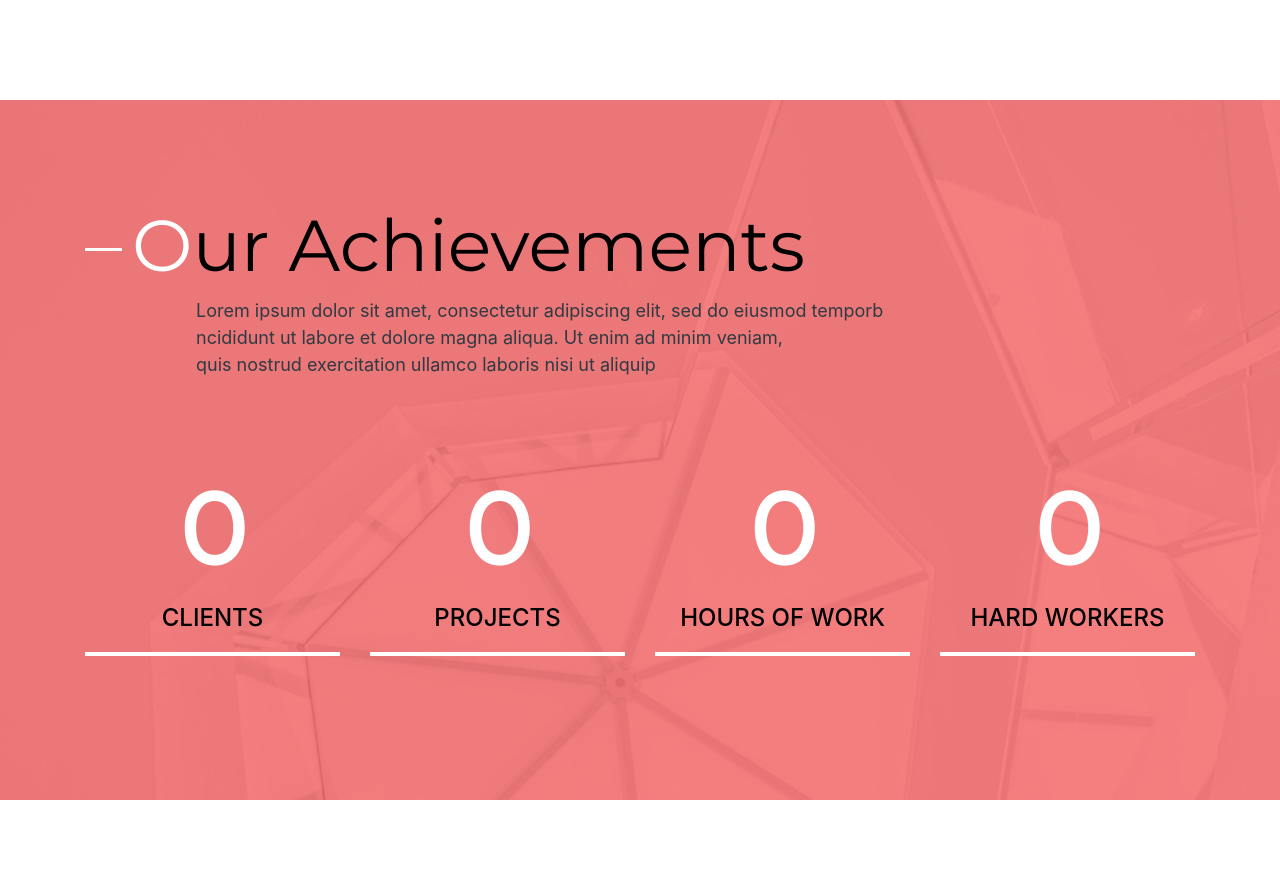
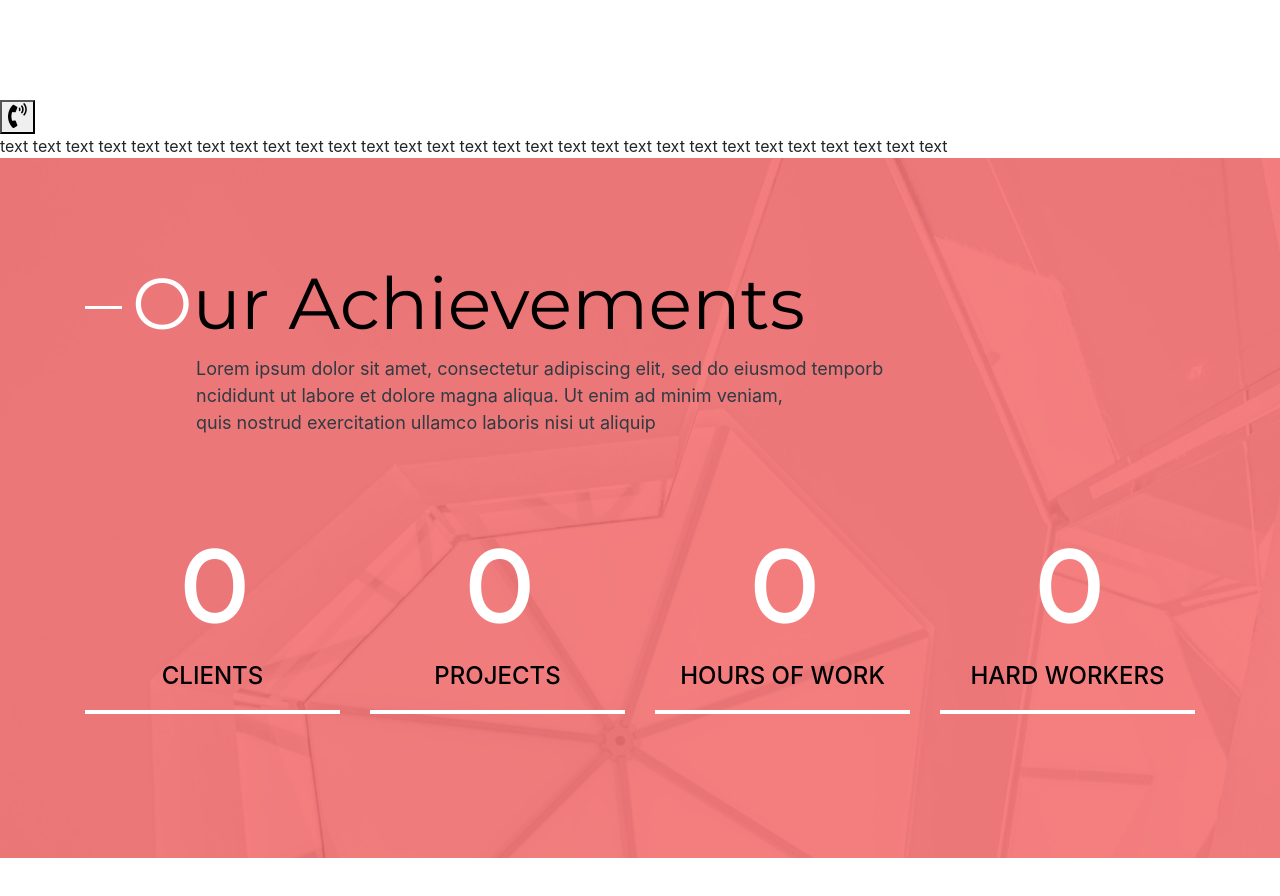
Before and after one commit to seuraltimez/Creativity, a plain HTML site: page index.html in a window 1280 px wide. Shown: the part 1196-2092 px from the top of the page. Drawn offline with nearby package versions, Linux system fonts and the light colour scheme.

Commit message:
Add files via upload

```diff
--- a/index.html
+++ b/index.html
@@ -132,6 +132,12 @@
 </div>
 <!-- end Modal -->
 </section>
+<div class="callback open">
+	<button><i class="fas fa-2x fa-phone-volume"></i></button>
+</div>
+<div id="box" class="options">
+	text text text text text text text text text text text text text text text text text text text text text text text text text text text text text
+</div>
 <section id="achievements">
 	<div class="container">
 		<div class="row">
@@ -825,7 +831,6 @@
 
 
 
-
 <script src="js/jquery-2.1.3.min.js"></script>
 <script src="js/lightzoom.js"></script>
 <script src="js/headhesive.min.js"></script>
@@ -837,5 +842,10 @@
 <script src="slick/slick.min.js"></script>
 <script src="js/jquery.bxslider.js"></script>
 <script src="js/3d-slider.js"></script>
+<script>
+$('.open').click(function() {
+    $('#box').toggle();
+});
+</script>
 </body>
 </html>
```
